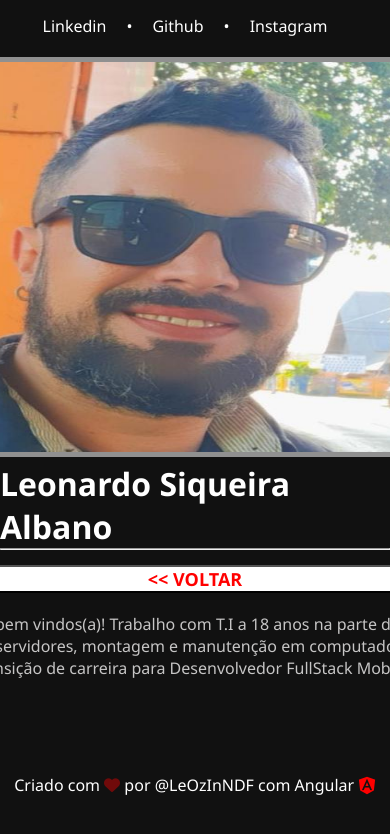
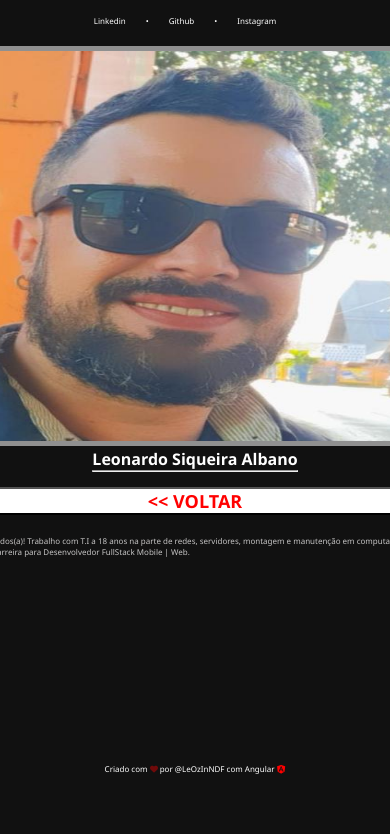
Before and after one commit to LeOzInNDF/angular-portfolio, an Angular app: page /angular-portfolio/content/1 in a window 390 px wide. Shown: the top 834 px of the page. Built offline with nearby package versions, Linux system fonts and the light colour scheme.

Commit message:
add media queries

```diff
--- a/src/styles.css
+++ b/src/styles.css
@@ -48,3 +48,44 @@ a{
   color:var(--green);
   box-shadow: var(--box-shadow-inset);
 }
+
+
+/* media queries  */
+
+@media (max-width:991px){
+
+  html{
+      font-size: 55%;
+  }
+
+  body{
+      padding-left: 0;
+  }
+
+  .header{
+      left:-110%;
+  }
+
+  .header.active{
+      left:0%;
+      transition: .4s linear;
+  }
+
+  #menu-btn{
+      display: initial;
+  }
+
+}
+
+@media (max-width:450px){
+
+  html{
+      font-size: 50%;
+  }
+
+  .header{
+      width:100%;
+      border-right: 0;
+  }
+
+}
```
